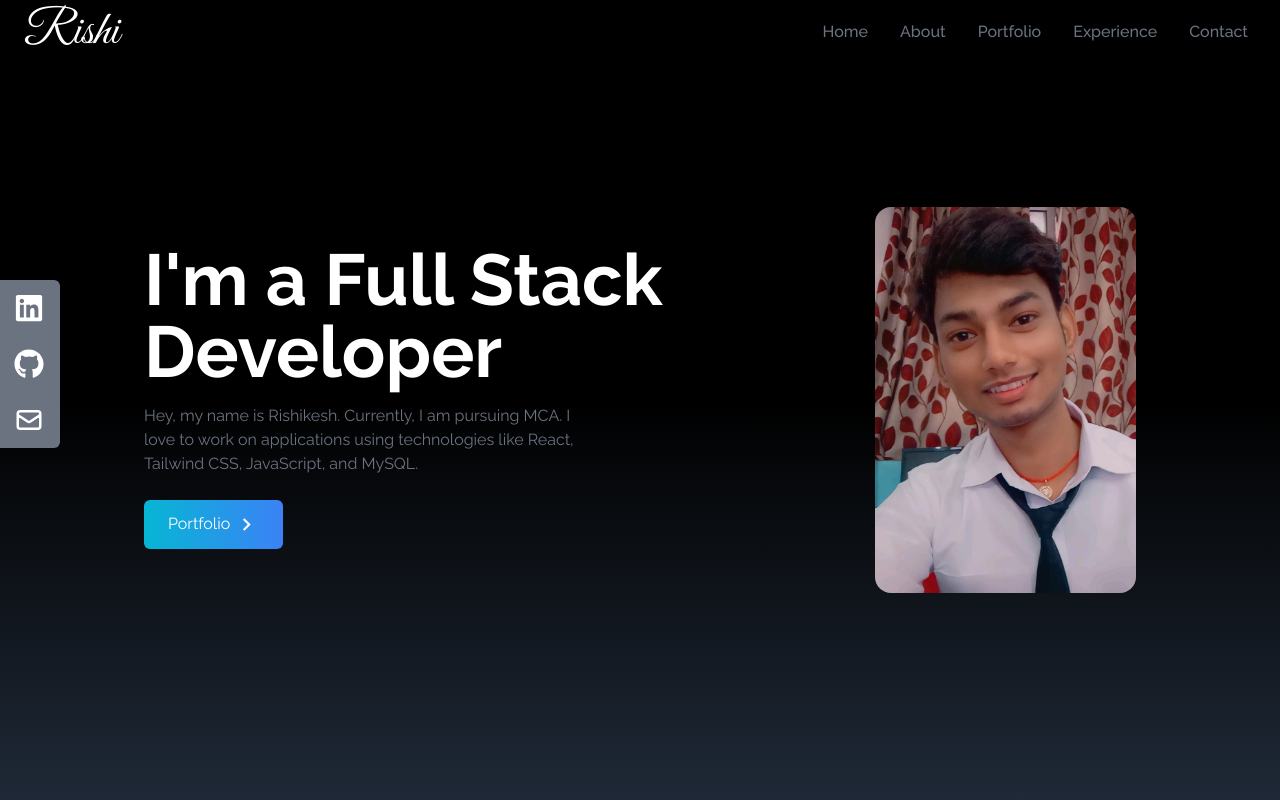
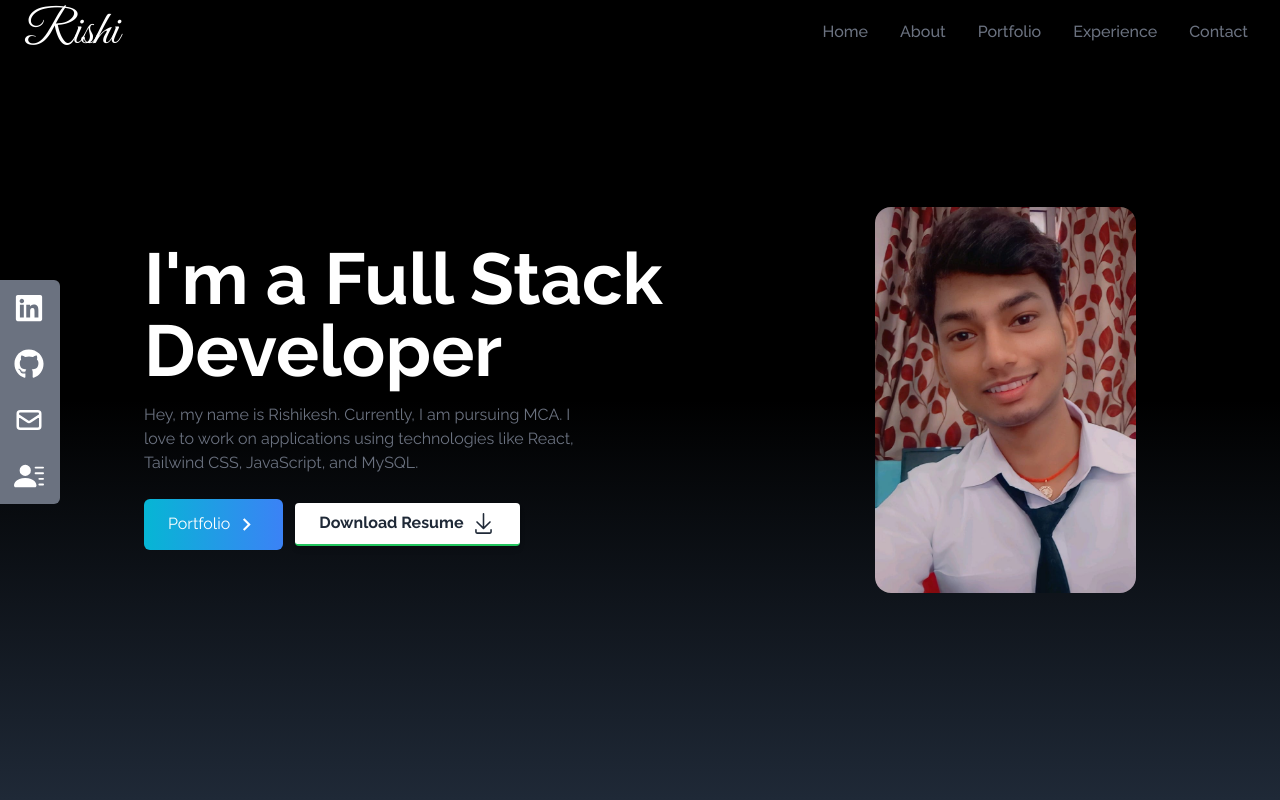
Before and after one commit to Rishikesh-00/portfolio, a React (Create React App) app: page / in a window 1280 px wide. Shown: the top 800 px of the page. Built offline with nearby package versions, Linux system fonts and the light colour scheme.

Commit message:
resume updated

```diff
--- a/src/Components/Home.js
+++ b/src/Components/Home.js
@@ -4,7 +4,8 @@ import Myimage from "../assets/pro.jpeg";
 import { Link } from 'react-scroll';
 import AOS from 'aos';
 import 'aos/dist/aos.css'
-// import { GoDownload } from "react-icons/go";
+import Resume from "../assets/resume.pdf"
+import { GoDownload } from "react-icons/go";
 // import hero from ".//assets/hero.jpeg"
 export default function Home() {
   useEffect(() => {
@@ -23,12 +24,12 @@ export default function Home() {
             <Link to='portfolio' duration={500} smooth className='text-white w-fit px-6 py-3 my-2 flex items-center rounded-md bg-gradient-to-r from-cyan-500 to-blue-500 cursor- group cursor-pointer' data-aos="slide-up" data-aos-duration="500" >Portfolio  <span className='group-hover:rotate-90 duration-300 ' ><MdKeyboardArrowRight size={25} className='ml-1' /></span></Link>
 
 
-            {/* <div class="m-3">
-            <a href="../assets/jan_titcket.pdf" download="resume.pdf" class="bg-white text-gray-800 font-bold rounded border-b-2 border-green-500 hover:border-green-600 hover:bg-green-500 hover:text-white shadow-md py-2 px-6 inline-flex items-center">
+            <div class="m-3">
+            <a href={Resume} download="resume.pdf" class="bg-white text-gray-800 font-bold rounded border-b-2 border-green-500 hover:border-green-600 hover:bg-green-500 hover:text-white shadow-md py-2 px-6 inline-flex items-center">
               <span class="mr-2">Download Resume</span>
               <GoDownload size={25} />
             </a>
-          </div> */}
+          </div>
 
           </div>
         </div>
--- a/src/Components/SocialLinks.js
+++ b/src/Components/SocialLinks.js
@@ -1,7 +1,8 @@
 import React from 'react'
 import{FaGithub,FaLinkedin} from 'react-icons/fa'
 import{HiOutlineMail} from 'react-icons/hi'
-// import{BsFillPersonLinesFill} from 'react-icons/bs'
+import{BsFillPersonLinesFill} from 'react-icons/bs'
+import Resume from "../assets/resume.pdf"
 export default function SocialLinks() {
     const links=[
         {
@@ -31,19 +32,19 @@ export default function SocialLinks() {
                 </>
             ),
             href:'mailto:keshrishi1789@gmail.com',
+            // style:'rounded-br-md',
+        },
+        {
+            id:4,
+            child:(
+                <>
+                    Resume <BsFillPersonLinesFill size={30}/>
+                </>
+            ),
+            href:Resume,
             style:'rounded-br-md',
-        },
-        // {
-        //     id:4,
-        //     child:(
-        //         <>
-        //             Resume <BsFillPersonLinesFill size={30}/>
-        //         </>
-        //     ),
-        //     href:'../assets/jan_titcket.pdf',
-        //     style:'rounded-br-md',
-        //     download:true,
-        // }
+            download:true,
+        }
     ]
   return (
     <div>
```
Also changed, not shown: src/assets/img11.jpeg (added), 1 other file (tests, documents, lock files or other folders).
